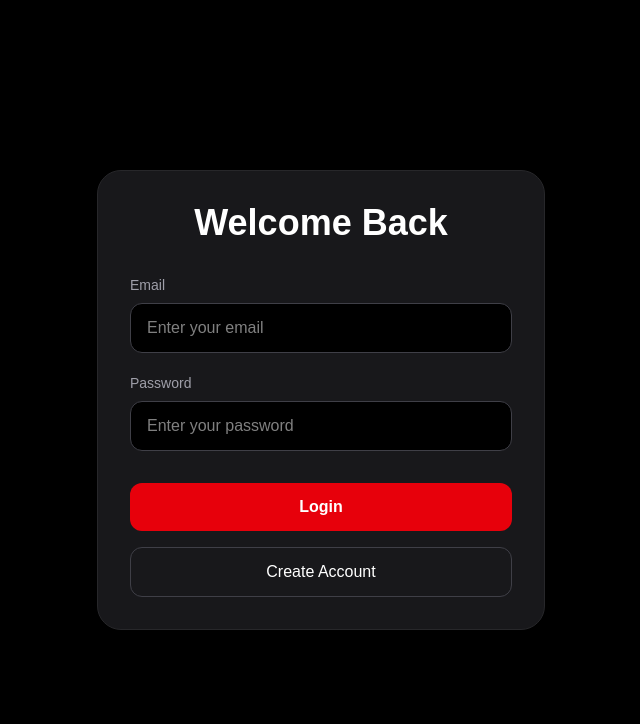
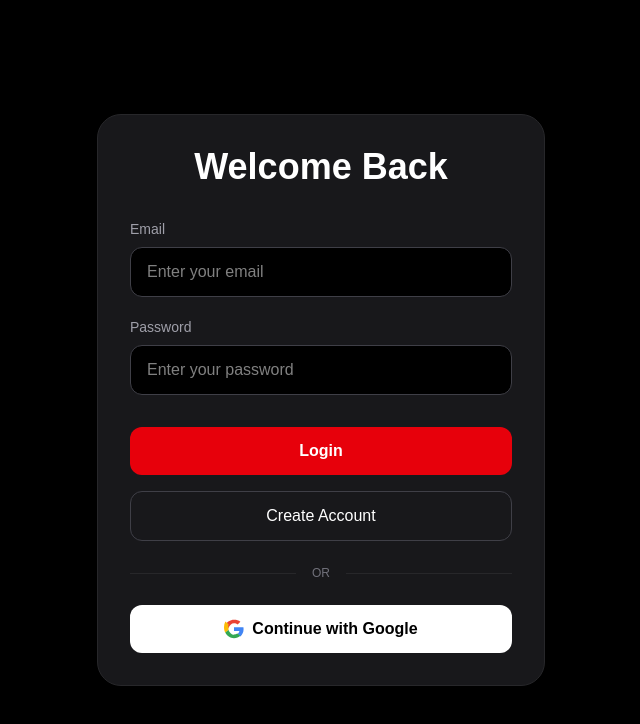
Before and after one commit to chitramedia/chitraviseshalu, a Next.js app: page /login in a window 1280 px wide. Shown: the top 724 px of the page, without its empty margins (319-959 px from the left). Built offline with nearby package versions, Linux system fonts and the light colour scheme; no server answers.

Commit message:
added login feature

```diff
--- a/app/components/AuthButtons.tsx
+++ b/app/components/AuthButtons.tsx
@@ -37,8 +37,12 @@ export default function AuthButtons() {
 
     setLoading(true);
 
+    const origin = typeof window !== 'undefined' ? window.location.origin : '';
     await supabase.auth.signInWithOAuth({
       provider: "google",
+      options: {
+        redirectTo: `${origin}/`,
+      },
     });
 
     setLoading(false);
--- a/app/login/page.tsx
+++ b/app/login/page.tsx
@@ -10,9 +10,10 @@ export default function LoginPage() {
 
   const [email, setEmail] = useState("");
   const [password, setPassword] = useState("");
+  const [loading, setLoading] = useState(false);
 
   async function handleLogin() {
-
+    setLoading(true);
     const { error } = await supabase.auth.signInWithPassword({
       email,
       password,
@@ -20,6 +21,7 @@ export default function LoginPage() {
 
     if (error) {
       alert(error.message);
+      setLoading(false);
     } else {
       router.push("/");
       router.refresh();
@@ -27,7 +29,7 @@ export default function LoginPage() {
   }
 
   async function handleSignup() {
-
+    setLoading(true);
     const { error } = await supabase.auth.signUp({
       email,
       password,
@@ -35,9 +37,26 @@ export default function LoginPage() {
 
     if (error) {
       alert(error.message);
+      setLoading(false);
     } else {
       alert("Account created! Please verify your email.");
       router.push("/");
+    }
+  }
+
+  async function handleGoogleLogin() {
+    setLoading(true);
+    const origin = typeof window !== "undefined" ? window.location.origin : "";
+    const { error } = await supabase.auth.signInWithOAuth({
+      provider: "google",
+      options: {
+        redirectTo: `${origin}/`,
+      },
+    });
+
+    if (error) {
+      alert(error.message);
+      setLoading(false);
     }
   }
 
@@ -89,16 +108,52 @@ export default function LoginPage() {
 
           <button
             onClick={handleLogin}
-            className="bg-red-600 hover:bg-red-700 py-3 rounded-xl font-semibold transition"
+            disabled={loading}
+            className="bg-red-600 hover:bg-red-700 disabled:opacity-50 py-3 rounded-xl font-semibold transition"
           >
-            Login
+            {loading ? "Please wait..." : "Login"}
           </button>
 
           <button
             onClick={handleSignup}
-            className="border border-zinc-700 hover:border-zinc-500 py-3 rounded-xl transition"
+            disabled={loading}
+            className="border border-zinc-700 hover:border-zinc-500 disabled:opacity-50 py-3 rounded-xl transition"
           >
             Create Account
+          </button>
+
+          {/* Divider */}
+          <div className="flex items-center my-2">
+            <div className="flex-grow border-t border-zinc-800"></div>
+            <span className="px-4 text-xs text-zinc-500 uppercase">or</span>
+            <div className="flex-grow border-t border-zinc-800"></div>
+          </div>
+
+          {/* Google Login Button */}
+          <button
+            onClick={handleGoogleLogin}
+            disabled={loading}
+            className="w-full bg-white text-black hover:bg-zinc-200 disabled:opacity-50 py-3 rounded-xl font-semibold transition flex items-center justify-center gap-2"
+          >
+            <svg className="w-5 h-5" viewBox="0 0 24 24">
+              <path
+                fill="#EA4335"
+                d="M12 5.04c1.7 0 3.2.58 4.4 1.7l3.3-3.3C17.7 1.57 15 1 12 1 7.37 1 3.4 3.73 1.58 7.72l3.9 3.03C6.4 7.6 9 5.04 12 5.04z"
+              />
+              <path
+                fill="#4285F4"
+                d="M23.49 12.27c0-.82-.07-1.61-.21-2.38H12v4.51h6.44c-.28 1.48-1.12 2.73-2.38 3.58l3.7 2.87c2.16-2 3.73-4.94 3.73-8.58z"
+              />
+              <path
+                fill="#FBBC05"
+                d="M5.48 10.75c-.24-.72-.38-1.49-.38-2.29s.14-1.57.38-2.29L1.58 3.14C.58 5.12 0 7.37 0 9.75s.58 4.63 1.58 6.61l3.9-3.03z"
+              />
+              <path
+                fill="#34A853"
+                d="M12 18.96c-3 0-5.6-2.56-6.52-5.71l-3.9 3.03c1.82 3.99 5.79 6.72 10.42 6.72 3.1 0 5.72-1.02 7.63-2.77l-3.7-2.87c-1.06.71-2.42 1.1-3.93 1.1z"
+              />
+            </svg>
+            Continue with Google
           </button>
 
         </div>
```
